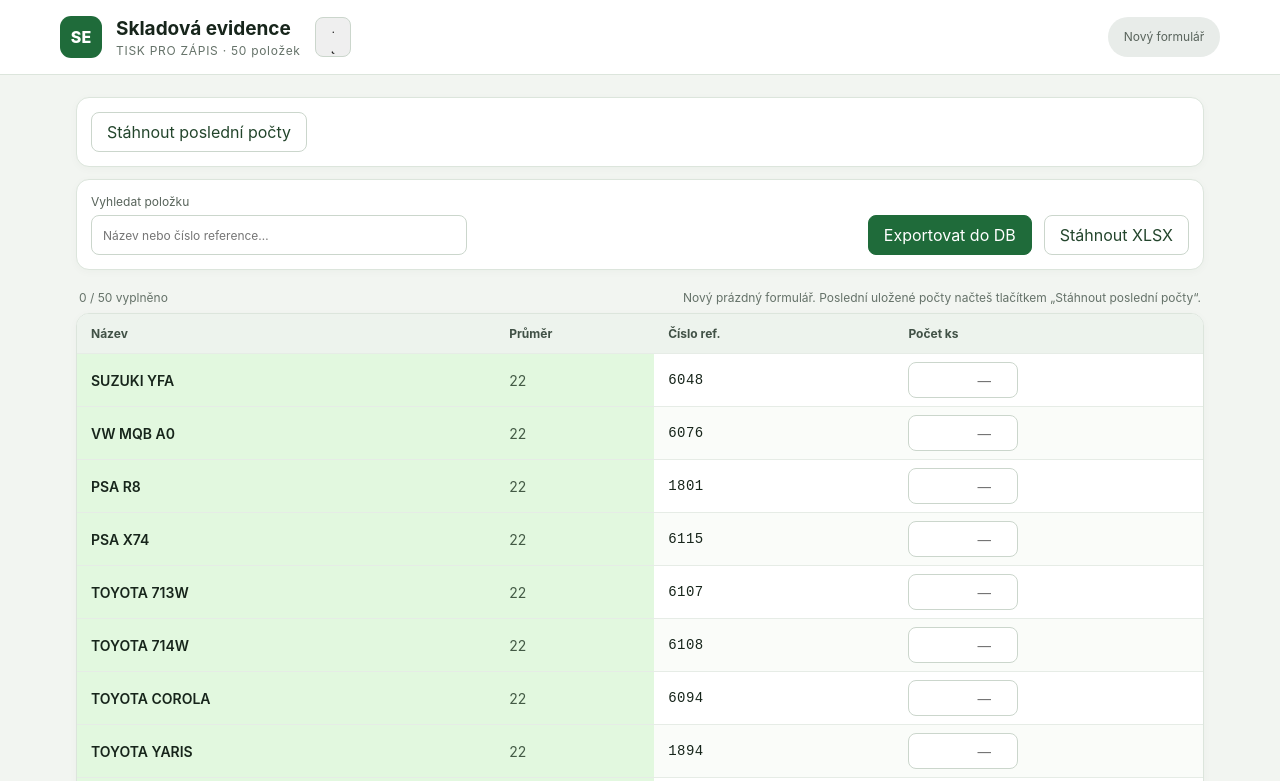
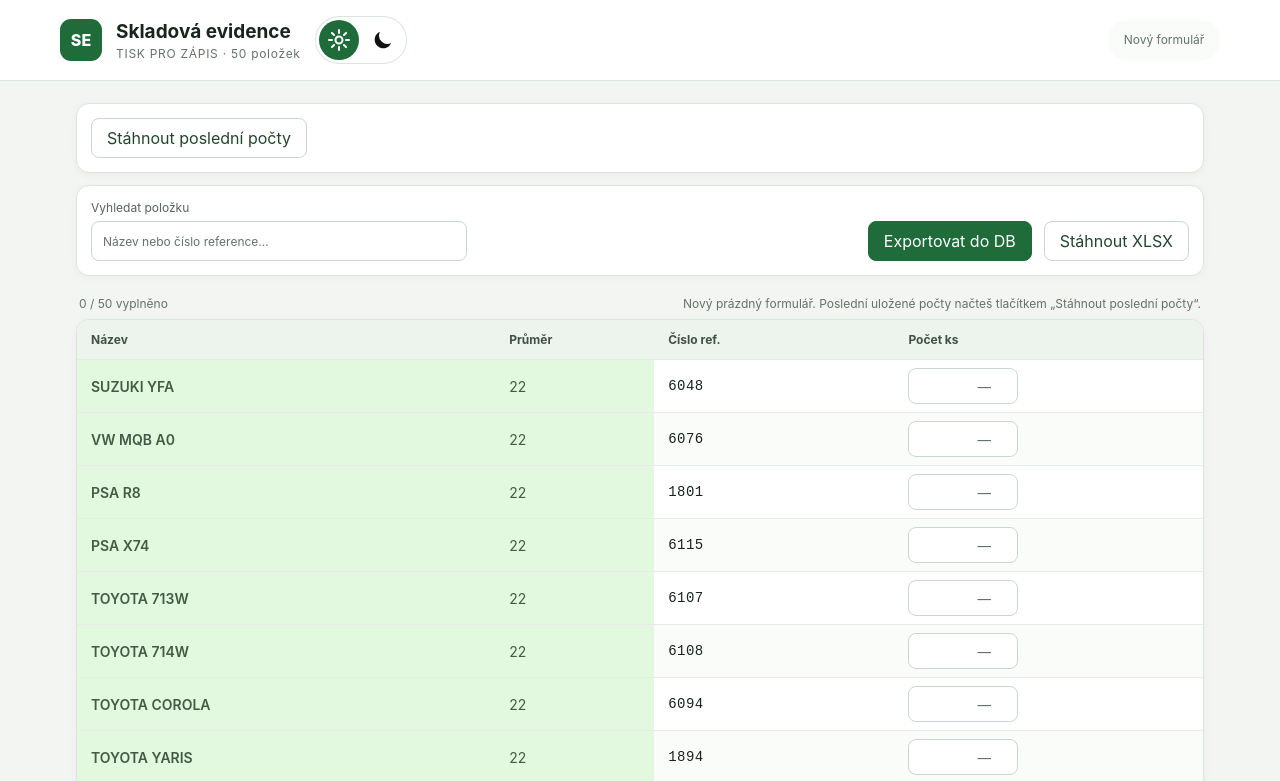
Before and after one commit to jakubsikora1-arch/skladova-evidence, a plain HTML site: page index.html in a window 1280 px wide. Shown: the top 781 px of the page. Drawn offline with nearby package versions, Linux system fonts and the light colour scheme.

Commit message:
Add light and dark theme color schemes

```diff
--- a/styles.css
+++ b/styles.css
@@ -27,3 +27,9 @@
   td.diameter{font-size:14px}
   td input{display:block;width:100%;min-width:0;height:36px;padding:0 2px;font-size:14px;text-align:center}
 }
+:root{color-scheme:light;--page-bg:#f2f5f1;--topbar-bg:#fff;--panel-bg:#fff;--panel-border:#dce5dc;--text:#17251b;--muted:#657269;--input-bg:#fff;--input-border:#cbd6cc;--table-head:#edf3ed;--table-head-text:#415146;--row-alt:#fafcf9;--cell-green:#e2f8df;--cell-green-text:#435a45;--line:#e6ece6;--primary:#1f6b3a;--primary-text:#fff;--secondary-bg:#fff;--secondary-text:#23452c;--toast-bg:#213528;--dialog-text:#58645b;--input-number-bg:#fff}
+html[data-theme="dark"]{color-scheme:dark;--page-bg:#252825;--topbar-bg:#1f1f1f;--panel-bg:#2c2d2c;--panel-border:#454a45;--text:#e7eee8;--muted:#aab3ac;--input-bg:#1d1d1d;--input-border:#626962;--table-head:#354038;--table-head-text:#d4ded6;--row-alt:#303230;--cell-green:#344b37;--cell-green-text:#e5eee6;--line:#454945;--primary:#a9eec1;--primary-text:#173b25;--secondary-bg:#2c2d2c;--secondary-text:#d5e6d9;--toast-bg:#17251b;--dialog-text:#c0c9c1;--input-number-bg:#080908}
+body{background:var(--page-bg);color:var(--text);transition:background-color .2s,color .2s}.topbar{background:var(--topbar-bg);border-color:var(--panel-border)}.topbar p,.meta,footer{color:var(--muted)}.panel{background:var(--panel-bg);border-color:var(--panel-border);box-shadow:0 2px 8px #0000000a}input{background:var(--input-bg);color:var(--text);border-color:var(--input-border)}input::placeholder{color:var(--muted)}.primary{background:var(--primary);color:var(--primary-text);border-color:var(--primary)}.secondary{background:var(--secondary-bg);color:var(--secondary-text);border-color:var(--input-border)}th{background:var(--table-head);color:var(--table-head-text)}td{border-color:var(--line)}tbody tr:nth-child(even){background:var(--row-alt)}td.name,td.diameter{background:var(--cell-green);color:var(--cell-green-text)}td input{background:var(--input-number-bg);color:var(--text);border-color:var(--input-border)}.dialog p{color:var(--dialog-text)}#toast{background:var(--toast-bg)}.badge{background:var(--row-alt);color:var(--muted)}.badge.good{background:#e2f3e5;color:#17652d}.badge.bad{background:#fde8e6;color:#9b2c22}html[data-theme="dark"] .badge.good{background:#254b32;color:#b8efc5}html[data-theme="dark"] .badge.bad{background:#542c29;color:#ffc2bb}html[data-theme="dark"] .danger{background:#542c29;color:#ffc2bb;border-color:#80504b}
+.theme-toggle{position:relative;display:flex;align-items:center;justify-content:space-between;flex:0 0 92px;width:92px;height:48px;padding:4px;border:0;border-radius:999px;background:#fff;box-shadow:inset 0 0 0 1px #dce5dc;cursor:pointer;overflow:hidden}.theme-option{position:relative;z-index:1;width:40px;height:40px;display:grid;place-items:center;border-radius:50%;color:#111;transition:color .2s}.theme-option svg{width:24px;height:24px;fill:none;stroke:currentColor;stroke-width:2;stroke-linecap:round;stroke-linejoin:round}.theme-option.moon-option svg{fill:currentColor;stroke:none}.theme-toggle:before{content:"";position:absolute;z-index:0;left:4px;top:4px;width:40px;height:40px;border-radius:50%;background:#1f6b3a;transition:transform .22s ease,background .22s ease}.theme-toggle .sun-option{color:#fff}html[data-theme="dark"] .theme-toggle{background:#1f6b3a;box-shadow:none}html[data-theme="dark"] .theme-toggle:before{transform:translateX(44px);background:#fff}html[data-theme="dark"] .theme-toggle .sun-option{color:#080908}html[data-theme="dark"] .theme-toggle .moon-option{color:#1f6b3a}.theme-toggle:focus-visible{outline:3px solid #a9eec1;outline-offset:3px}
+@media(max-width:620px){.topbar{gap:9px}.theme-toggle{flex-basis:68px;width:68px;height:40px;padding:3px}.theme-option{width:34px;height:34px}.theme-option svg{width:21px;height:21px}.theme-toggle:before{left:3px;top:3px;width:34px;height:34px}html[data-theme="dark"] .theme-toggle:before{transform:translateX(28px)}}
+@media(max-width:370px){.topbar{padding-left:8px;padding-right:8px;gap:7px}.theme-toggle{flex-basis:60px;width:60px}.theme-option{width:28px;height:34px}.theme-toggle:before{width:34px}html[data-theme="dark"] .theme-toggle:before{transform:translateX(22px)}#syncBadge{min-width:78px;max-width:84px;font-size:11px;padding:6px}}
```
